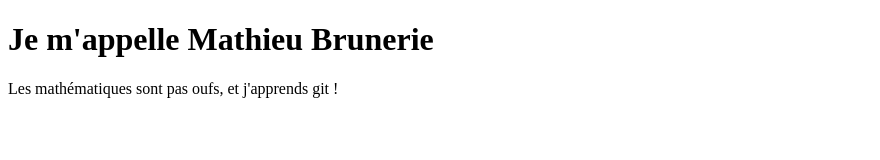
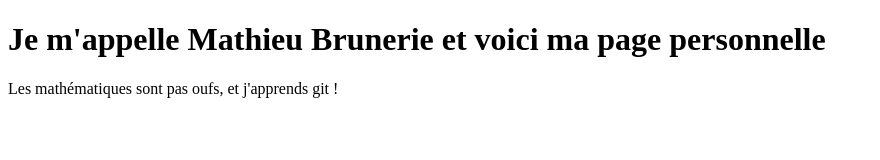
Before and after one commit to Brunerie/Brunerie.github.io, a plain HTML site: page index.html in a window 1280 px wide. Shown: the whole page, without its empty margins (0-880 px from the left). Drawn offline with Linux system fonts and the light colour scheme.

Commit message:
ajout d'info personnels + page personnelle

```diff
--- a/index.html
+++ b/index.html
@@ -2,7 +2,7 @@
 <html>
 <body>
 
-<h1>Je m'appelle Mathieu Brunerie </h1>
+<h1>Je m'appelle Mathieu Brunerie et voici ma page personnelle </h1>
 <p>Les mathématiques sont pas oufs, et j'apprends git !</p>
 
 </body>
```
